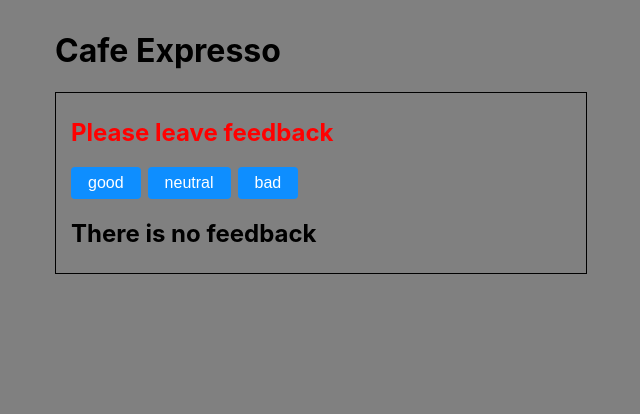
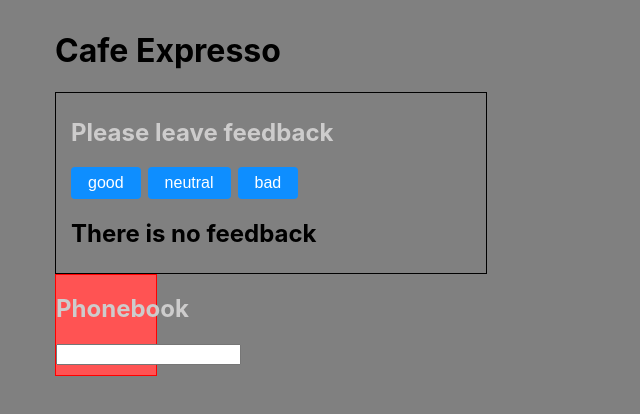
Before and after one commit to Seeker2025/my-react-hw-02-feedback, a React (Create React App) app: page / in a window 1280 px wide. Shown: the top 414 px of the page, without its empty margins (45-685 px from the left). Built offline with nearby package versions, Linux system fonts and the light colour scheme.

Commit message:
go react

```diff
--- a/src/components/App.jsx
+++ b/src/components/App.jsx
@@ -1,5 +1,6 @@
 import { Component } from 'react';
 import { CafeStatistics } from "./CafeStatistics/CafeStatistics";
+import { Phonebook } from './Phonebook/Phonebook';
 
 
 
@@ -51,6 +52,8 @@ export class App extends Component {
                     option={this.keys}
 
                   />
+
+                  <Phonebook/>
         </>
   )}
 };
--- a/src/components/CafeStatistics/CafeStatistics.styled.jsx
+++ b/src/components/CafeStatistics/CafeStatistics.styled.jsx
@@ -17,7 +17,7 @@ import styled from "styled-components";
 export const StatisticsComp = styled.div`
 
    border: 1px solid black;
-   width: 500px;
+   width: 400px;
    padding: 5px 15px;
 
    p{
--- /dev/null
+++ b/src/components/Phonebook/Phonebook.jsx
@@ -0,0 +1,21 @@
+import  React  from 'react';
+import { Section } from 'components/Section/Section';
+import { PhonebookItem } from './Phonebook.styled';
+
+export class Phonebook extends React.Component{
+    state = {
+    contacts: [],
+    name: ''
+            }
+    render(){
+        return(
+            <PhonebookItem>
+                <Section title={"Phonebook"}></Section>
+
+                <input type="text" name="name" required />
+
+            </PhonebookItem>
+
+        );
+    }
+}
--- /dev/null
+++ b/src/components/Phonebook/Phonebook.styled.jsx
@@ -0,0 +1,8 @@
+import styled from "styled-components";
+
+export const PhonebookItem = styled.div `
+    width: 100px;
+    height: 100px;
+    border: 1px solid red;
+    background-color: #ff5353;
+`;
--- a/src/components/Section/Section.styled.jsx
+++ b/src/components/Section/Section.styled.jsx
@@ -1,7 +1,7 @@
 import styled from "styled-components";
 
 export const SectionTitle = styled.h2 `
-    color: red;
+    color: #cdcccc;
 `
 
 export const SectionItem = styled.div `
```
